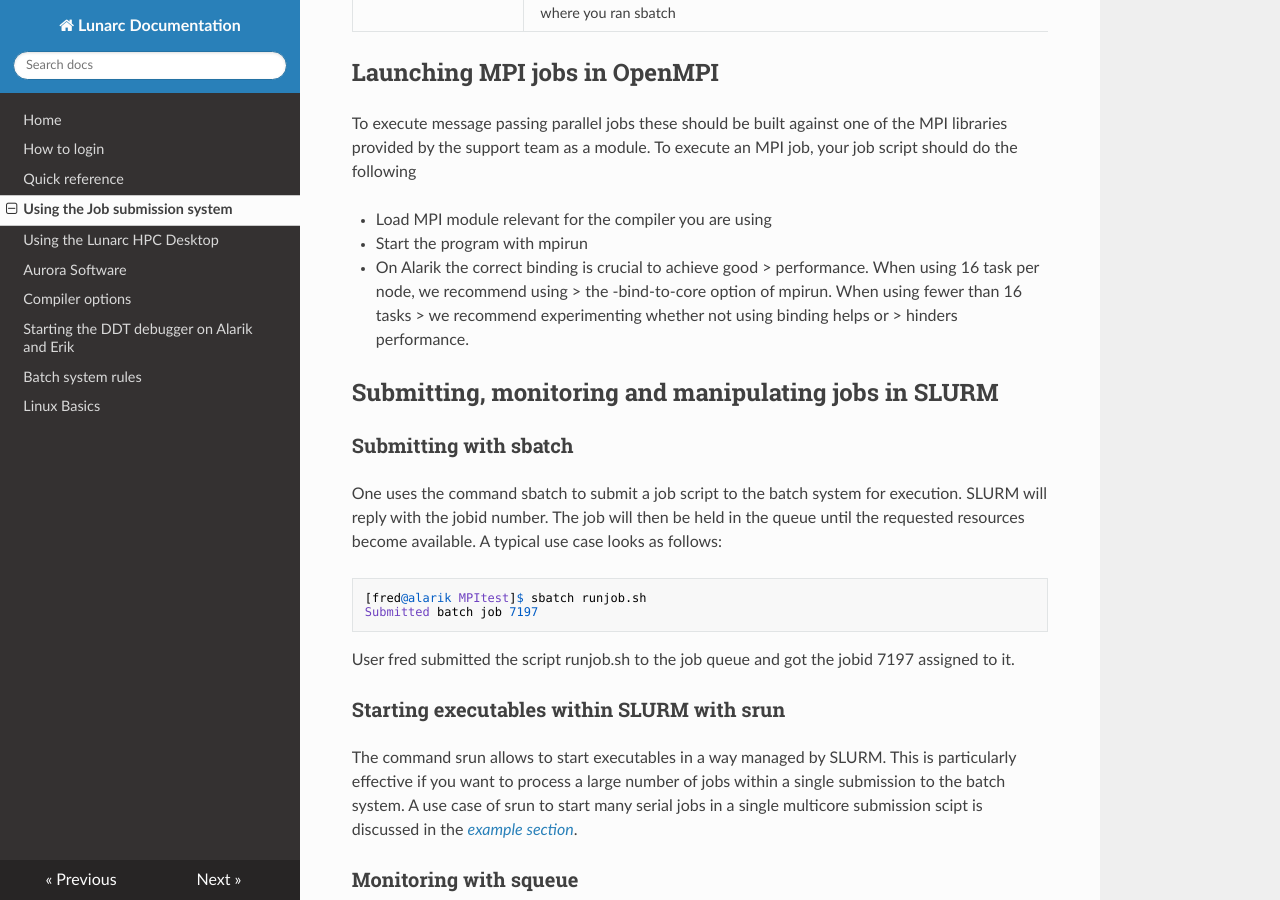
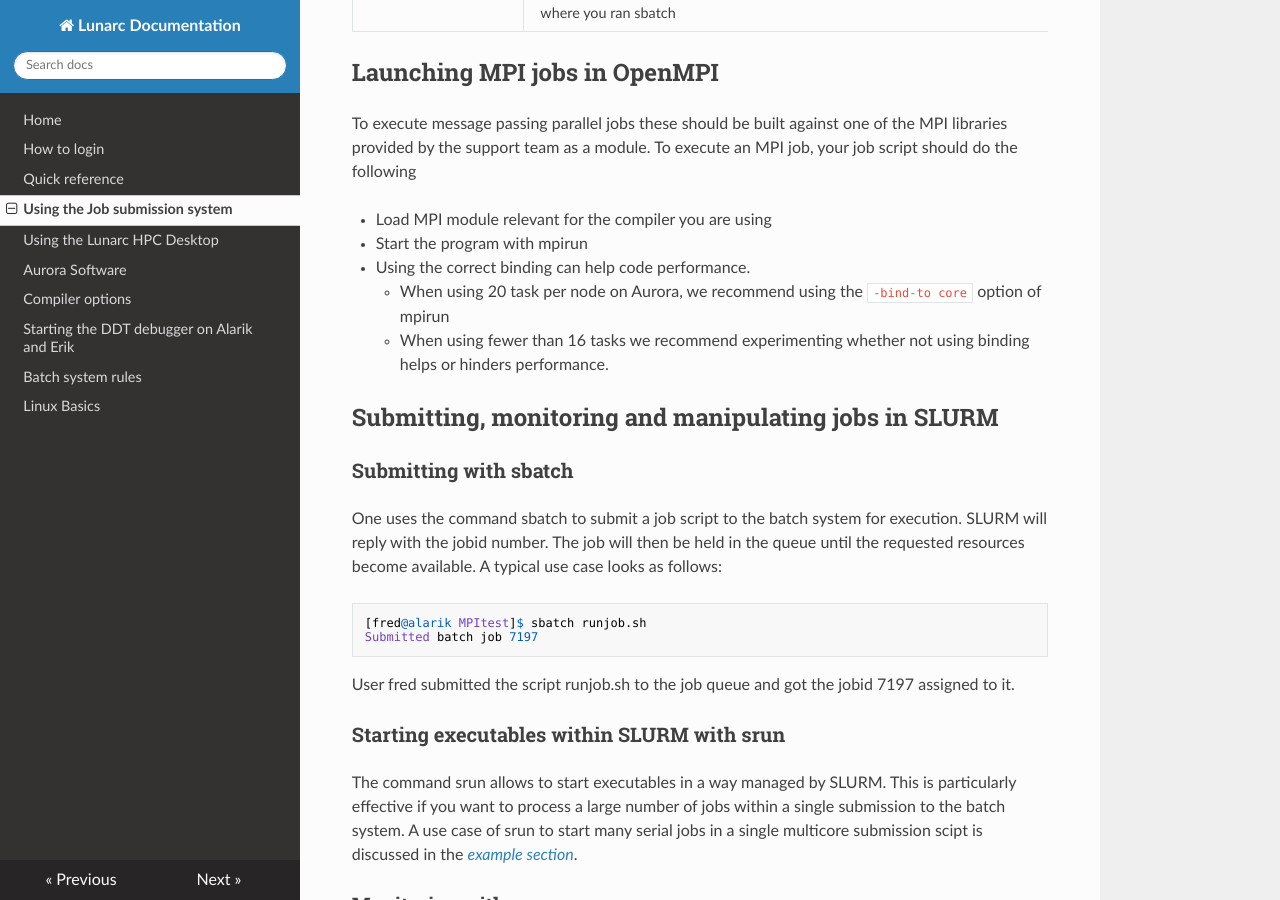
Before and after one commit to lunarc/lunarc_docs, an MkDocs documentation site: the page built from docs/batch_system.md, in a window 1280 px wide and 900 px high, scrolled down 12707 px. Built offline with MkDocs 1.6.1, drawn with Linux system fonts in a browser that asks for light colours; nearby versions of some CDN libraries; old or Windows-style settings are respelled for this version of MkDocs.

Commit message:
Update batch_system.md

```diff
--- a/docs/batch_system.md
+++ b/docs/batch_system.md
@@ -588,13 +588,11 @@ To execute message passing parallel jobs these should be built against
 one of the MPI libraries provided by the support team as a module. To
 execute an MPI job, your job script should do the following
 
- -   Load MPI module relevant for the compiler you are using
- -   Start the program with mpirun
- -   On Alarik the correct binding is crucial to achieve good
-    > performance. When using 16 task per node, we recommend using
-    > the -bind-to-core option of mpirun. When using fewer than 16 tasks
-    > we recommend experimenting whether not using binding helps or
-    > hinders performance.
+*   Load MPI module relevant for the compiler you are using
+*   Start the program with mpirun
+*   Using the correct binding can help code performance.
+     *   When using 20 task per node on Aurora, we recommend using the `-bind-to core` option of mpirun
+     *   When using fewer than 16 tasks we recommend experimenting whether not using binding helps or hinders performance.
 
 ## Submitting, monitoring and manipulating jobs in SLURM
 
```
